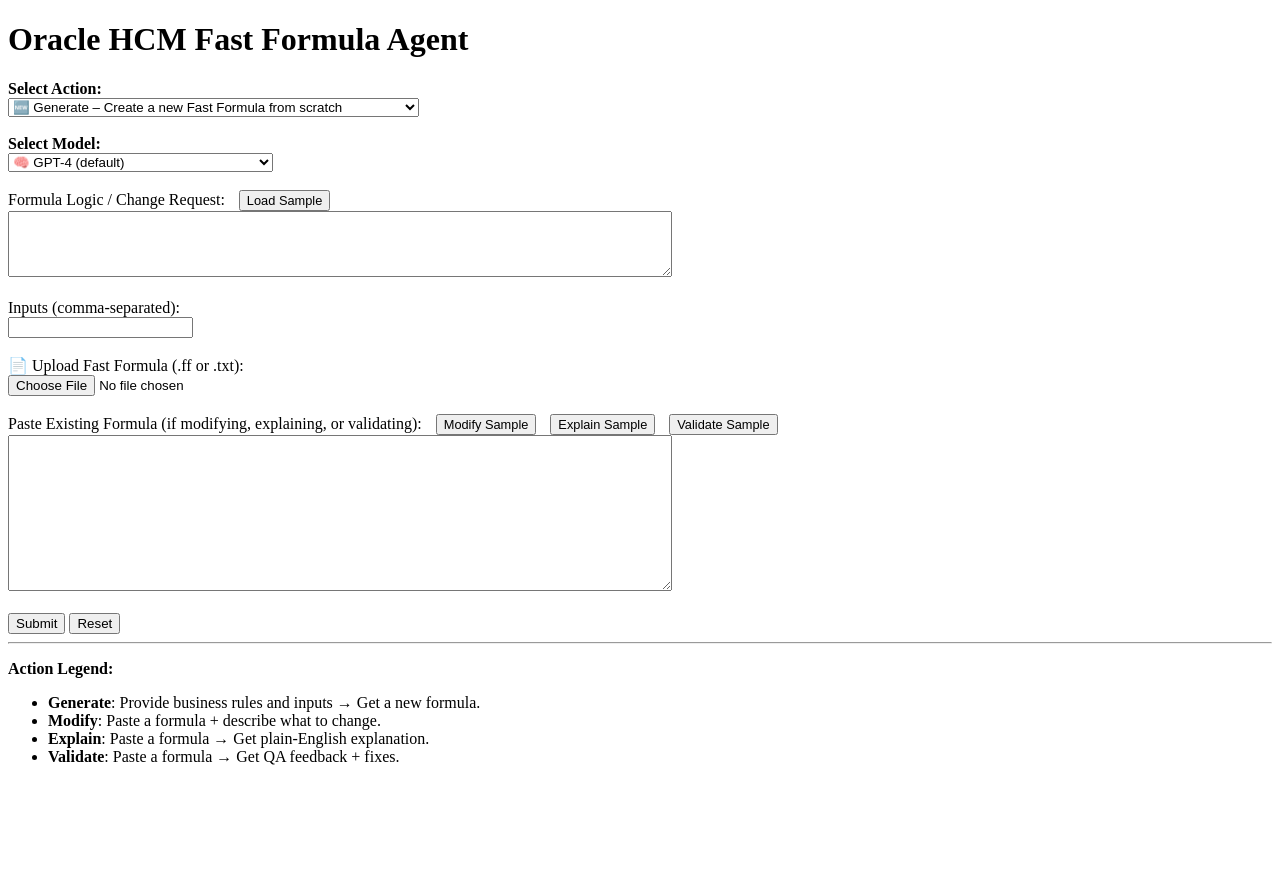
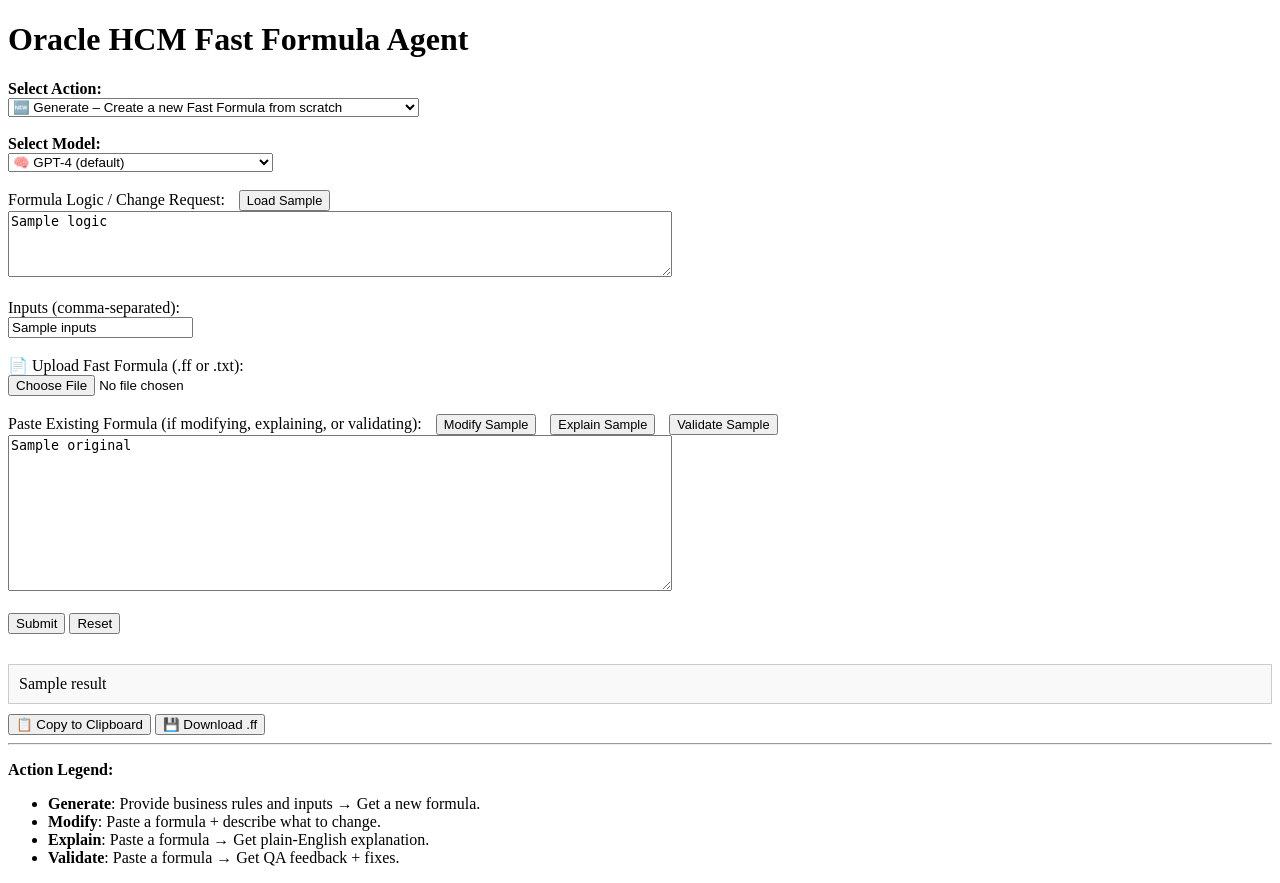
Before and after one commit to TheOwner-glitch/hcm-fast-formula-agent, a Flask app: template app/templates/index.html in a window 1280 px wide. Before the commit the page ends 765 px from the top, so only its background shows below. Run offline with Flask 3, Linux system fonts and the light colour scheme; the template is opened without the code that fills it: most values are stand-ins (such as "Sample title", 1, 10 or a date in 2020).

Commit message:
UX Improvement #1: Real-Time Preview / Response Area with optional download and copy to clipboard

```diff
--- a/app/app.py
+++ b/app/app.py
@@ -1,8 +1,6 @@
-
-from flask import Flask, render_template, request, send_file
+from flask import Flask, render_template, request
 from openai import OpenAI
 import os
-from io import BytesIO
 from dotenv import load_dotenv
 from datetime import datetime
 import json
@@ -73,6 +71,10 @@ def log_interaction(action, prompt, response):
 @app.route("/", methods=["GET", "POST"])
 def index():
     result = None
+    logic = ""
+    inputs = ""
+    original = ""
+    action = ""
 
     if request.method == "POST":
         action = request.form["action"]
@@ -102,13 +104,7 @@ def index():
         # Log the interaction
         log_interaction(action, prompt, result)
 
-        # Send result as downloadable file
-        session_file = BytesIO()
-        session_file.write(result.encode())
-        session_file.seek(0)
-        return send_file(session_file, as_attachment=True, download_name="fast_formula.ff", mimetype="text/plain")
-
-    return render_template("index.html", result=result)
+    return render_template("index.html", result=result, logic=logic, inputs=inputs, original=original, action=action)
 
 if __name__ == "__main__":
     app.run(debug=True)
--- a/app/templates/index.html
+++ b/app/templates/index.html
@@ -1,4 +1,3 @@
-
 <!doctype html>
 <html>
 <head>
@@ -7,6 +6,16 @@
     .preset-btn {
       margin-left: 10px;
       font-size: 0.8em;
+    }
+    .result-container {
+      margin-top: 30px;
+      padding: 10px;
+      border: 1px solid #ccc;
+      background-color: #f9f9f9;
+      white-space: pre-wrap;
+    }
+    .btn-group {
+      margin-top: 10px;
     }
   </style>
 </head>
@@ -33,10 +42,10 @@
 
     <label>Formula Logic / Change Request:</label>
     <button type="button" class="preset-btn" onclick="loadPreset('generate')">Load Sample</button><br>
-    <textarea name="logic" id="logic" rows="4" cols="80"></textarea><br><br>
+    <textarea name="logic" id="logic" rows="4" cols="80">{{ logic or '' }}</textarea><br><br>
 
     <label>Inputs (comma-separated):</label><br>
-    <input type="text" name="inputs" id="inputs"/><br><br>
+    <input type="text" name="inputs" id="inputs" value="{{ inputs or '' }}"/><br><br>
 
     <label>📄 Upload Fast Formula (.ff or .txt):</label><br>
     <input type="file" id="ffUpload" accept=".ff,.txt,text/plain"><br><br>
@@ -45,11 +54,19 @@
     <button type="button" class="preset-btn" onclick="loadPreset('modify')">Modify Sample</button>
     <button type="button" class="preset-btn" onclick="loadPreset('explain')">Explain Sample</button>
     <button type="button" class="preset-btn" onclick="loadPreset('validate')">Validate Sample</button><br>
-    <textarea name="original" id="original" rows="10" cols="80"></textarea><br><br>
+    <textarea name="original" id="original" rows="10" cols="80">{{ original or '' }}</textarea><br><br>
 
     <button type="submit">Submit</button>
     <button type="button" onclick="resetForm()">Reset</button>
   </form>
+
+  {% if result %}
+    <div class="result-container" id="result">{{ result }}</div>
+    <div class="btn-group">
+      <button onclick="copyResult()">📋 Copy to Clipboard</button>
+      <button onclick="downloadResult()">💾 Download .ff</button>
+    </div>
+  {% endif %}
 
   <hr>
 
@@ -88,12 +105,49 @@ Include inline comments for clarity.`;
       } else if (action === "modify") {
         logic.value = "Change the bonus logic to give an extra 5% to Grade A employees.";
         original.value = "/* Existing bonus formula goes here */";
-      } else if (action === "explain") {
-        original.value = `/* Formula: VACATION_ACCRUAL_COMPLEX_TEST */\n\nDEFAULT FOR PER_ASG_REL_DATE_START IS '1951/01/01 00:00:00' (DATE)\nDEFAULT FOR PER_ASG_NORMAL_HOURS IS 40\n\nINPUTS ARE\n  IV_HIRE_DATE (DATE),\n  IV_EFFECTIVE_DATE (DATE),\n  IV_CEILING (NUMBER),\n  IV_METHOD (TEXT)\n\n-- Compute Years of Service\nyearsOfService = FLOOR(MONTHS_BETWEEN(IV_EFFECTIVE_DATE, IV_HIRE_DATE) / 12)\n\n-- Set base accrual based on years of service\nIF yearsOfService < 1 THEN\n  baseAccrual = 0\nELSE IF yearsOfService >= 1 AND yearsOfService < 5 THEN\n  baseAccrual = 10\nELSE IF yearsOfService >= 5 AND yearsOfService < 10 THEN\n  baseAccrual = 15\nELSE\n  baseAccrual = 20\n\n-- Adjust for part-time hours\nworkingHours = PER_ASG_NORMAL_HOURS\nstandardHours = 40\nadjustedAccrual = baseAccrual * (workingHours / standardHours)\n\n-- Enforce ceiling\nIF IV_CEILING > 0 AND adjustedAccrual > IV_CEILING THEN\n  finalAccrual = IV_CEILING\nELSE\n  finalAccrual = adjustedAccrual\n\n-- Optional method override\nIF IV_METHOD = 'MANUAL' THEN\n  finalAccrual = 0\n\n-- Output\nRETURN finalAccrual`;
-        logic.value = "";
-        inputs.value = "";
-      } else if (action === "validate") {
-        original.value = `/* Formula: VACATION_ACCRUAL_COMPLEX_TEST */\n\nDEFAULT FOR PER_ASG_REL_DATE_START IS '1951/01/01 00:00:00' (DATE)\nDEFAULT FOR PER_ASG_NORMAL_HOURS IS 40\n\nINPUTS ARE\n  IV_HIRE_DATE (DATE),\n  IV_EFFECTIVE_DATE (DATE),\n  IV_CEILING (NUMBER),\n  IV_METHOD (TEXT)\n\n-- Compute Years of Service\nyearsOfService = FLOOR(MONTHS_BETWEEN(IV_EFFECTIVE_DATE, IV_HIRE_DATE) / 12)\n\n-- Set base accrual based on years of service\nIF yearsOfService < 1 THEN\n  baseAccrual = 0\nELSE IF yearsOfService >= 1 AND yearsOfService < 5 THEN\n  baseAccrual = 10\nELSE IF yearsOfService >= 5 AND yearsOfService < 10 THEN\n  baseAccrual = 15\nELSE\n  baseAccrual = 20\n\n-- Adjust for part-time hours\nworkingHours = PER_ASG_NORMAL_HOURS\nstandardHours = 40\nadjustedAccrual = baseAccrual * (workingHours / standardHours)\n\n-- Enforce ceiling\nIF IV_CEILING > 0 AND adjustedAccrual > IV_CEILING THEN\n  finalAccrual = IV_CEILING\nELSE\n  finalAccrual = adjustedAccrual\n\n-- Optional method override\nIF IV_METHOD = 'MANUAL' THEN\n  finalAccrual = 0\n\n-- Output\nRETURN finalAccrual`;
+      } else if (action === "explain" || action === "validate") {
+        const sampleFormula = `/* Formula: VACATION_ACCRUAL_COMPLEX_TEST */
+
+DEFAULT FOR PER_ASG_REL_DATE_START IS '1951/01/01 00:00:00' (DATE)
+DEFAULT FOR PER_ASG_NORMAL_HOURS IS 40
+
+INPUTS ARE
+  IV_HIRE_DATE (DATE),
+  IV_EFFECTIVE_DATE (DATE),
+  IV_CEILING (NUMBER),
+  IV_METHOD (TEXT)
+
+-- Compute Years of Service
+yearsOfService = FLOOR(MONTHS_BETWEEN(IV_EFFECTIVE_DATE, IV_HIRE_DATE) / 12)
+
+-- Set base accrual based on years of service
+IF yearsOfService < 1 THEN
+  baseAccrual = 0
+ELSE IF yearsOfService >= 1 AND yearsOfService < 5 THEN
+  baseAccrual = 10
+ELSE IF yearsOfService >= 5 AND yearsOfService < 10 THEN
+  baseAccrual = 15
+ELSE
+  baseAccrual = 20
+
+-- Adjust for part-time hours
+workingHours = PER_ASG_NORMAL_HOURS
+standardHours = 40
+adjustedAccrual = baseAccrual * (workingHours / standardHours)
+
+-- Enforce ceiling
+IF IV_CEILING > 0 AND adjustedAccrual > IV_CEILING THEN
+  finalAccrual = IV_CEILING
+ELSE
+  finalAccrual = adjustedAccrual
+
+-- Optional method override
+IF IV_METHOD = 'MANUAL' THEN
+  finalAccrual = 0
+
+-- Output
+RETURN finalAccrual`;
+        original.value = sampleFormula;
         logic.value = "";
         inputs.value = "";
       }
@@ -118,7 +172,25 @@ Include inline comments for clarity.`;
       document.getElementById("action").selectedIndex = 0;
       document.getElementById("model").selectedIndex = 0;
     }
-    </script>
 
+    function copyResult() {
+      const resultText = document.getElementById("result").innerText;
+      navigator.clipboard.writeText(resultText).then(() => {
+        alert("Copied to clipboard!");
+      });
+    }
+
+    function downloadResult() {
+      const resultText = document.getElementById("result").innerText;
+      const blob = new Blob([resultText], { type: "text/plain" });
+      const url = URL.createObjectURL(blob);
+
+      const a = document.createElement("a");
+      a.href = url;
+      a.download = "fast_formula.ff";
+      a.click();
+      URL.revokeObjectURL(url);
+    }
+  </script>
 </body>
 </html>
```
Also changed, not shown: 1 other file.
